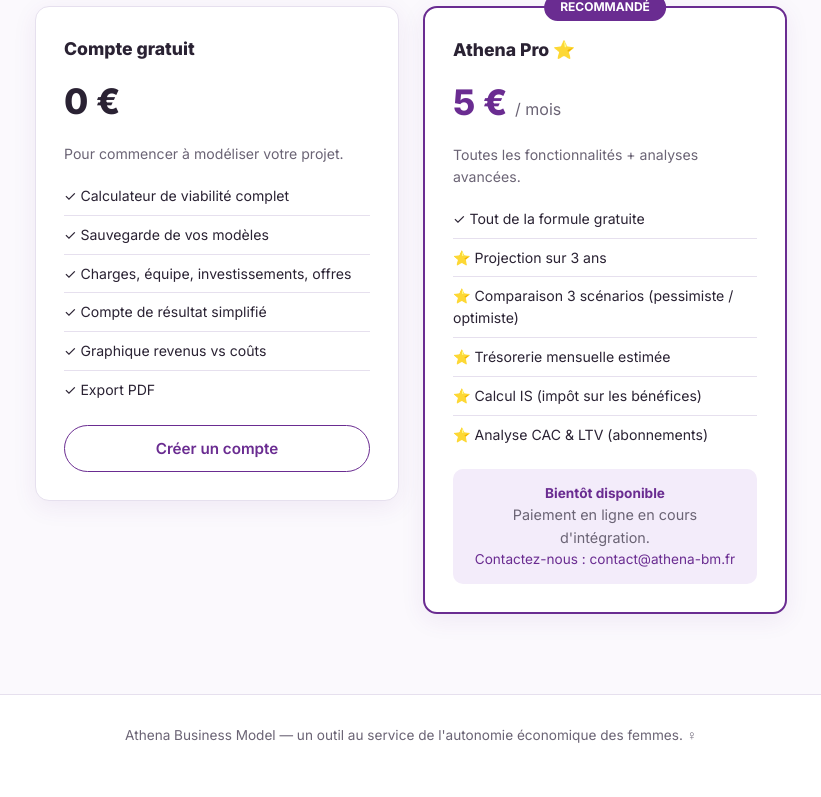
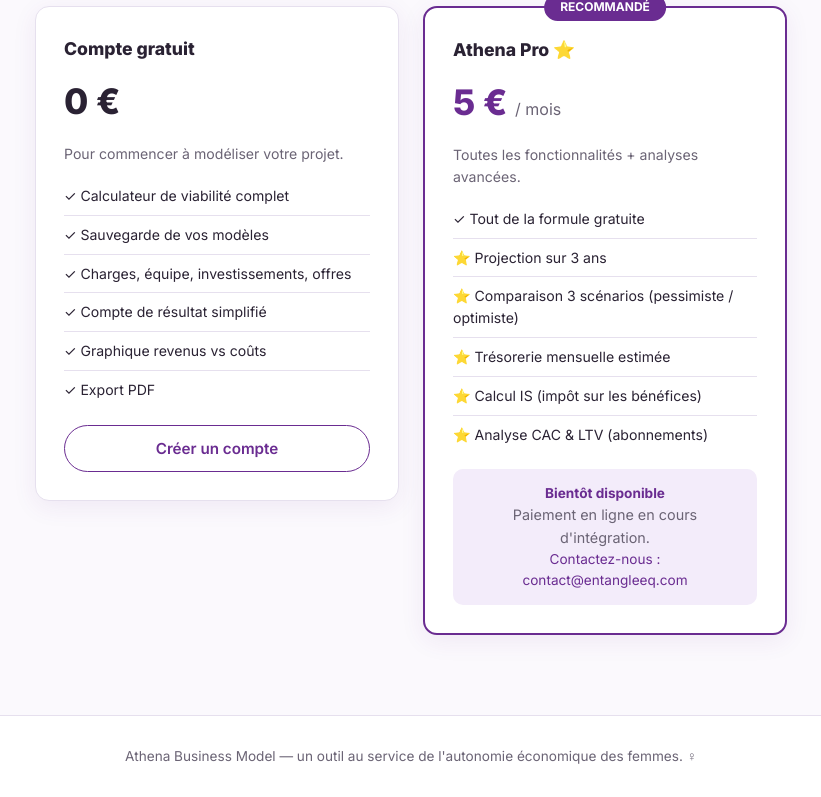
Before and after one commit to Shahinazabdelsalam/athena-business-model, a FastAPI app: page /upgrade in a window 1280 px wide. Shown: the part 293-1090 px from the top of the page, without its empty margins (229-1050 px from the left). Before the commit the page ends 1036 px from the top, so only its background shows below. Run offline with FastAPI, Linux system fonts and the light colour scheme.

Commit message:
Update contact email to contact@entangleeq.com
Co-Authored-By: Claude Sonnet 4.6 <noreply@anthropic.com>

```diff
--- a/app/templates/upgrade.html
+++ b/app/templates/upgrade.html
@@ -49,7 +49,7 @@
       <div style="margin-top:24px;background:var(--violet-pale);border-radius:10px;padding:14px;font-size:.85rem;text-align:center;color:var(--violet)">
         <strong>Bientôt disponible</strong><br>
         <span class="muted">Paiement en ligne en cours d'intégration.</span><br>
-        Contactez-nous : <a href="mailto:contact@athena-bm.fr">contact@athena-bm.fr</a>
+        Contactez-nous : <a href="mailto:contact@entangleeq.com">contact@entangleeq.com</a>
       </div>
     </div>
 
```
